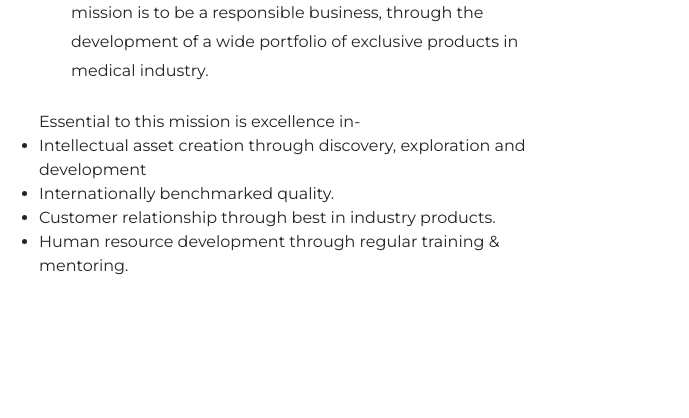
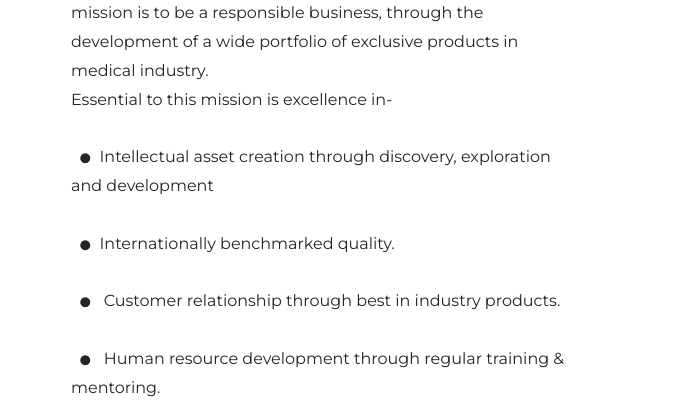
Before and after one commit to shayan-cyber/Mejar-Medical, a plain HTML site: page index.html in a window 1280 px wide. Shown: the part 1476-1894 px from the top of the page, 649-1338 px from the left, 689 px wide, since content can reach past the window. Drawn offline with nearby package versions, Linux system fonts and the light colour scheme.

Commit message:
some changes

```diff
--- a/index.html
+++ b/index.html
@@ -26,7 +26,8 @@
       id="navbar"
       class="navbar navbar-expand-lg navbar-dark bg-light  py-3 sticky-top"
     >
-      <div class="container-fluid">
+      <div class="container-fluid ">
+
         <a class="navbar-brand" href="/">Denglow</a>
         <button
           class="navbar-toggler"
@@ -39,7 +40,8 @@
         >
           <span class="navbar-toggler-icon"></span>
         </button>
-        <div class="collapse navbar-collapse" id="navbarSupportedContent">
+        <div class="collapse navbar-collapse justify-content-end" id="navbarSupportedContent">
+          <div class="navbar-nav">
             <ul class="navbar-nav me-auto mb-2 mb-lg-0 ">
               <li class="nav-item">
                 <a class="nav-link active " aria-current="page" href="/">Home</a>
@@ -52,6 +54,9 @@
               </li>
 
             </ul>
+
+          </div>
+
         </div>
       </div>
     </nav>
@@ -166,13 +171,21 @@
             We believe that our mission is to be a responsible business, through the development of a wide portfolio
             of exclusive products in medical industry.
             <br>
-            <ul>
             Essential to this mission is excellence in-
-            <li>Intellectual asset creation through discovery, exploration and development</li>
-            <li>Internationally benchmarked quality. </li>
-            <li>Customer relationship through best in industry products.</li>
-            <li>Human resource development through regular training & mentoring.</li>
-            </ul>
+
+              <br>
+              <br>
+          <span class="mx-2"><i class="fas fa-circle" id="dot"></i></span>Intellectual asset creation through discovery, exploration and development
+          <br>
+          <br>
+          <span class="mx-2"><i class="fas fa-circle" id="dot"></i></span>Internationally benchmarked quality.
+          <br>
+          <br>
+          <span class="mx-2"><i class="fas fa-circle" id="dot"></i> </span>Customer relationship through best in industry products.
+          <br>
+          <br>
+          <span class="mx-2"><i class="fas fa-circle" id="dot"></i> </span>Human resource development through regular training & mentoring.
+
 
           </p>
 
@@ -244,7 +257,7 @@
 
       </div>
 
-      <div class="row " id="second-row">
+      <div class="d-flex justify-content-center row " id="second-row">
 
         <div class="col-6 col-md-3 relative " id="product">
           <a href="Products.html">
--- a/styles.css
+++ b/styles.css
@@ -107,19 +107,21 @@ body{
     margin-bottom: 5rem;
 }
 
-#second-row{
-   position: relative;
+/* #second-row{
+   position: relative; */
    /* left: 2rem; */
-}
-
+/* } */
+/*
 @media  screen and (min-width:769px) {
     #second-row{
         position: relative;
         left: 8rem;
      }
 
+} */
+#dot{
+    font-size: x-small;
 }
-
 
 #footer-div{
     width: 100%;
```
Lines whose indentation alone changed are shown as unchanged.
